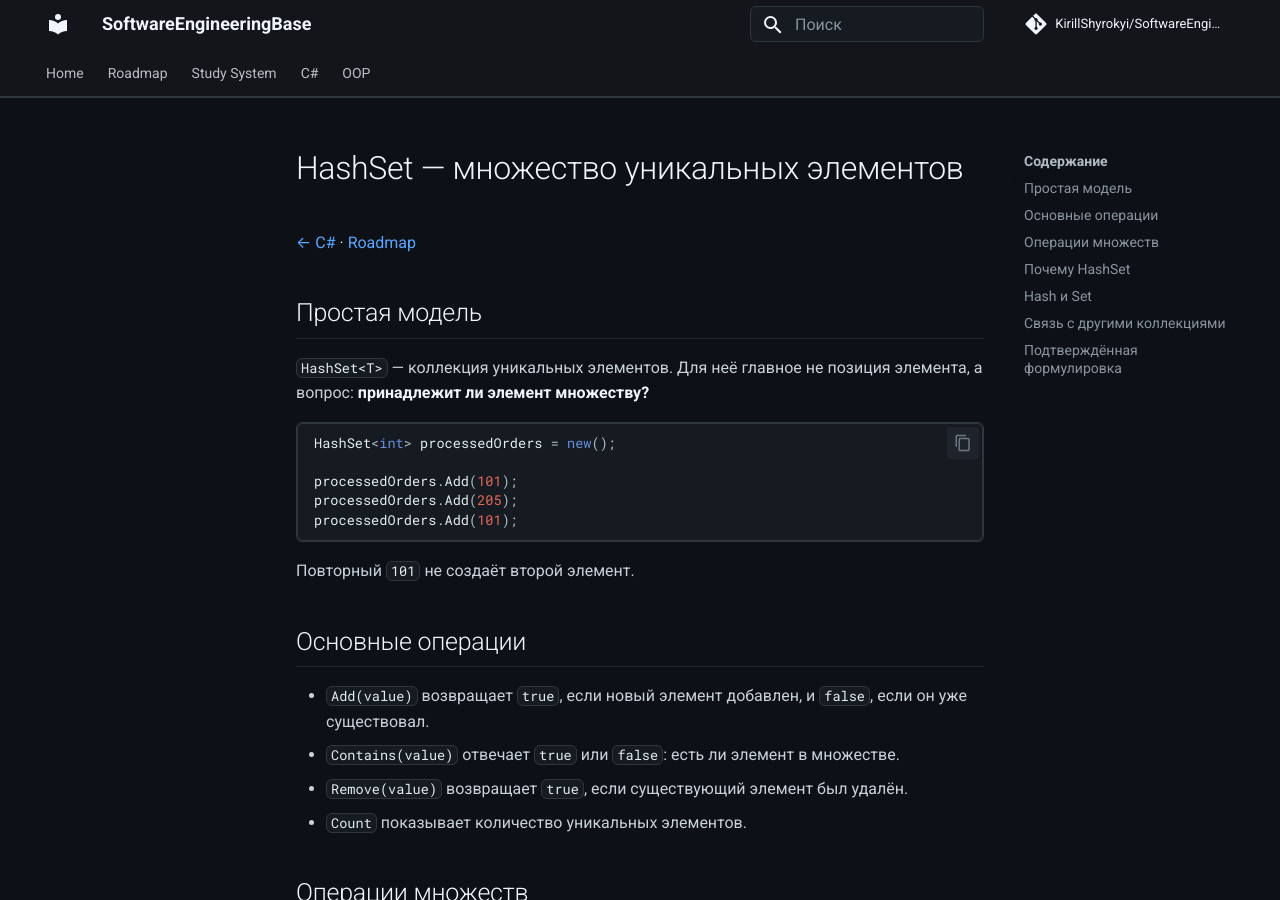
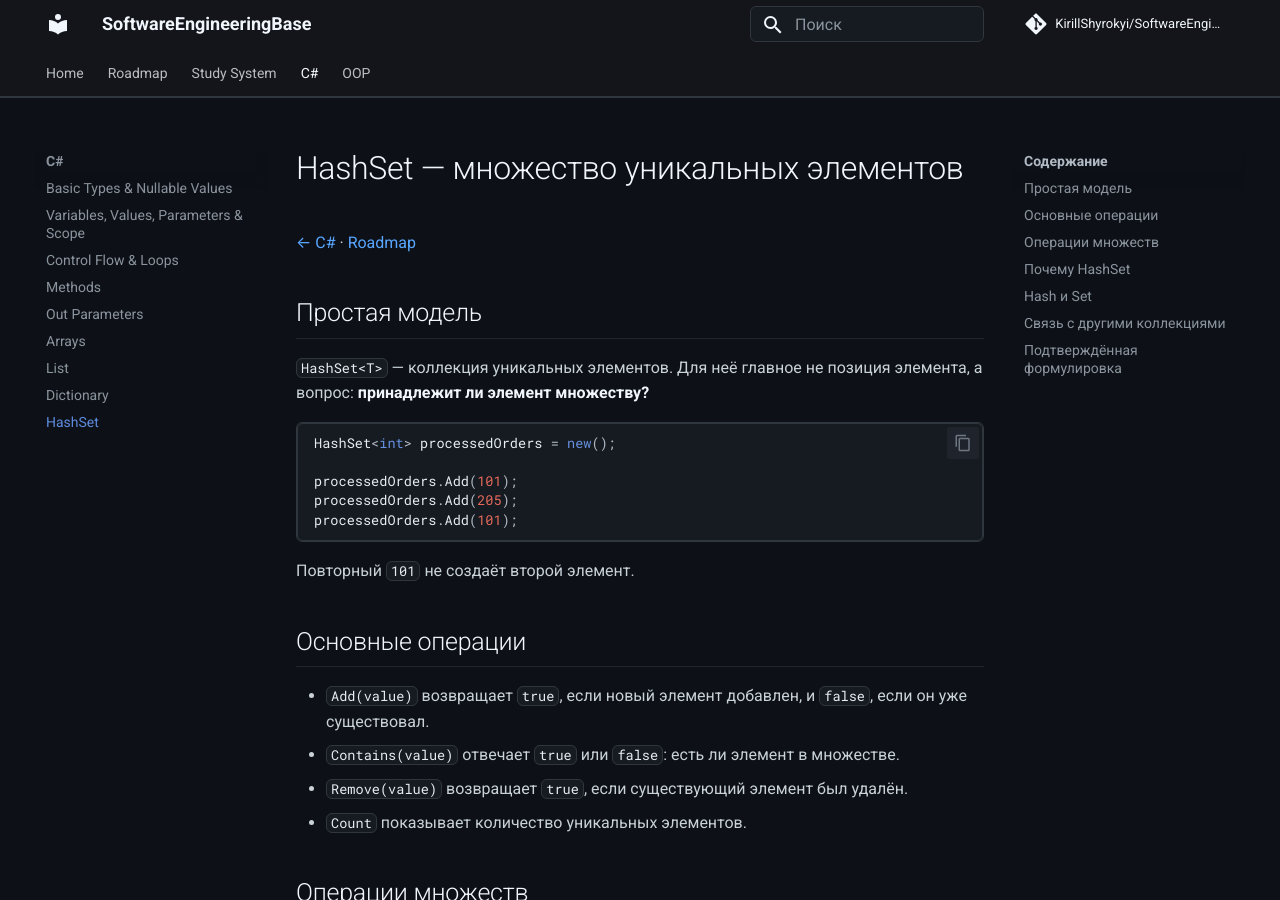
Before and after one commit to KirillShyrokyi/SoftwareEngineeringBase, an MkDocs documentation site: the page built from docs/csharp/hashset.md, in a window 1280 px wide and 900 px high. Built offline with MkDocs 1.6.1 and Material for MkDocs 9.7.7, drawn with Linux system fonts in a browser that asks for light colours; comment, search, counter and statistics services are not loaded.

Commit message:
fix(docs): add hashset to navigation

```diff
--- a/mkdocs.yml
+++ b/mkdocs.yml
@@ -18,6 +18,7 @@ nav:
       - Arrays: csharp/arrays.md
       - List<T>: csharp/list.md
       - Dictionary<TKey, TValue>: csharp/dictionary.md
+      - HashSet<T>: csharp/hashset.md
   - OOP:
       - Overview: oop/index.md
       - Class, Object, State & Behavior: oop/class-object-state-behavior.md
```
